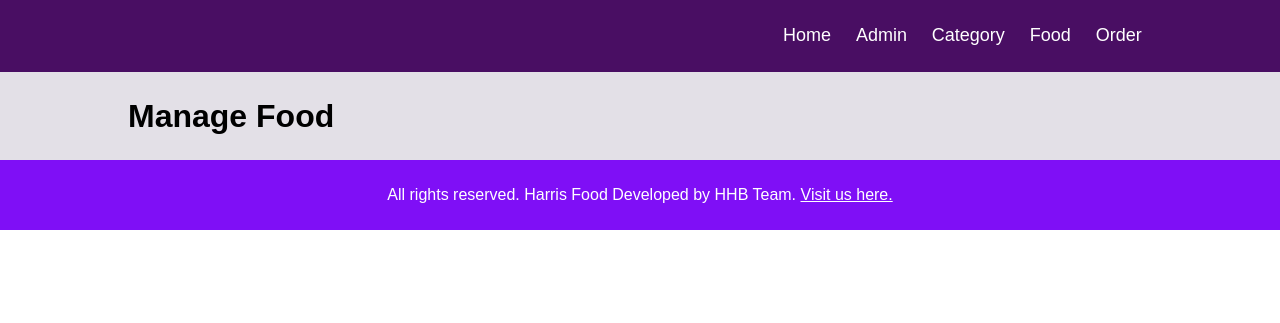
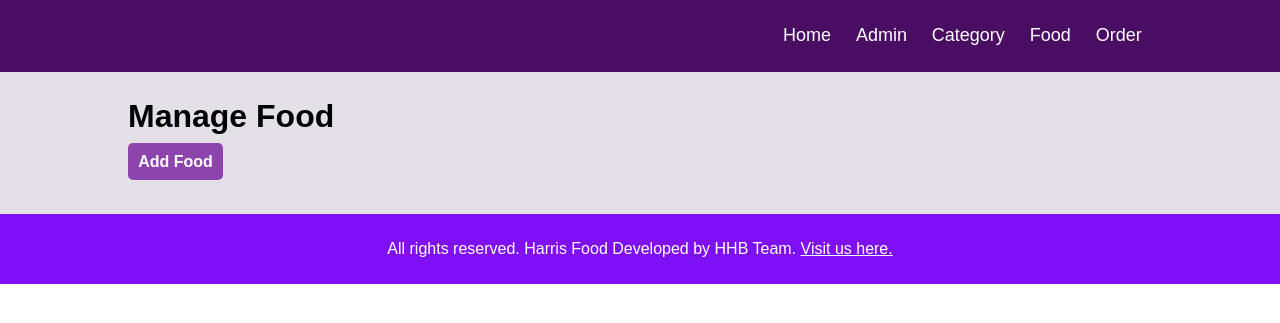
Before and after one commit to camelCasePh/food-order-website, a PHP site: page /admin/manage-food.php in a window 1280 px wide. Shown: the top 323 px of the page. Run offline with PHP 8.4, Linux system fonts and the light colour scheme.

Commit message:
minor changes

```diff
--- a/admin/manage-category.php
+++ b/admin/manage-category.php
@@ -4,6 +4,9 @@
         <div class="main-content">
             <div class="wrapper">
                     <h1>Manage Categories</h1>
+                    <br>
+                    <a href="add-admin.php" class="btn-primary">Add Category</a>
+                    <br><br>
 
             </div>
         </div>
--- a/admin/manage-food.php
+++ b/admin/manage-food.php
@@ -4,6 +4,9 @@
         <div class="main-content">
             <div class="wrapper">
                     <h1>Manage Food</h1>
+                    <br>
+                    <a href="add-admin.php" class="btn-primary">Add Food</a>
+                    <br><br>
 
             </div>
         </div>
```
